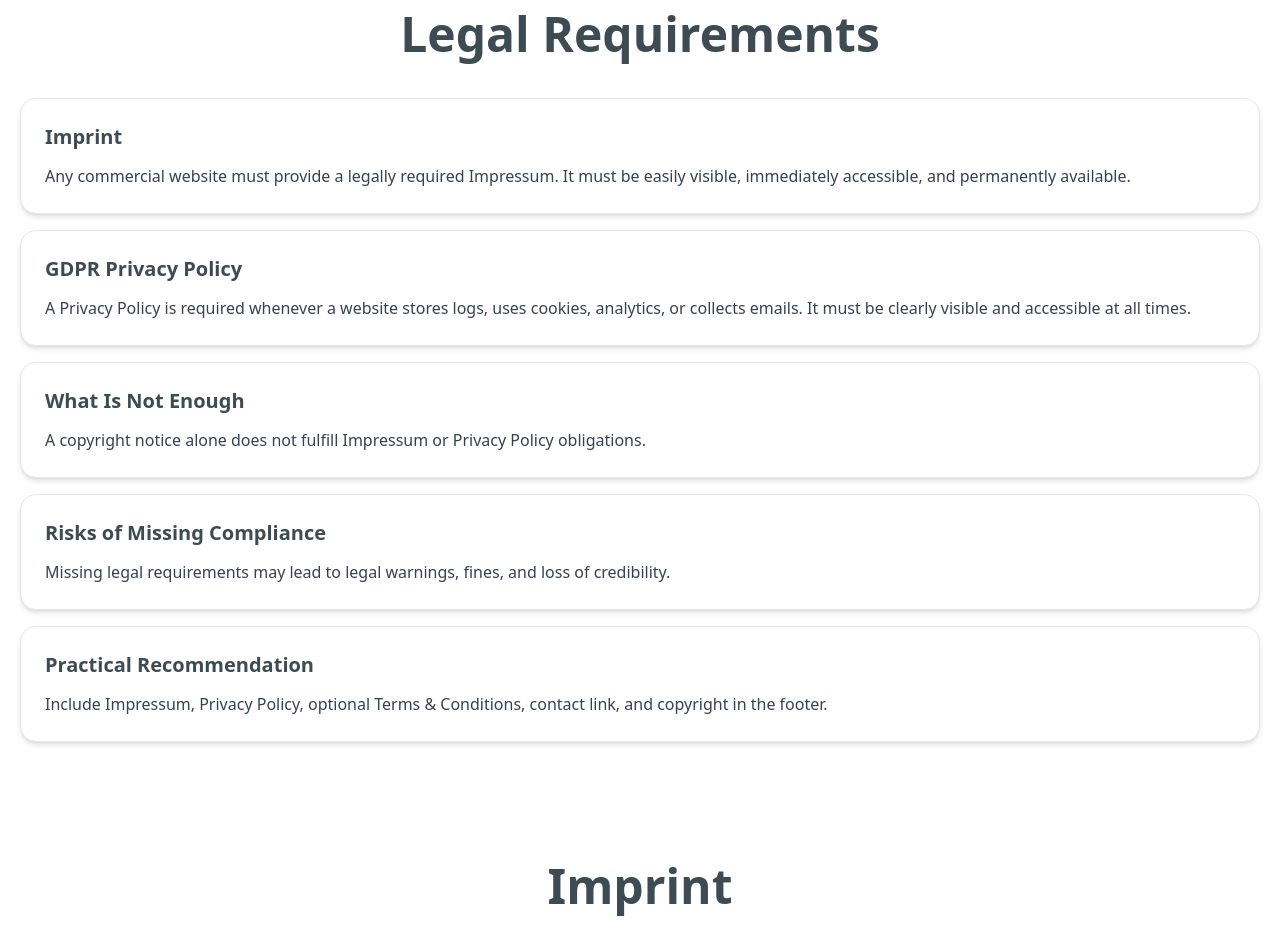
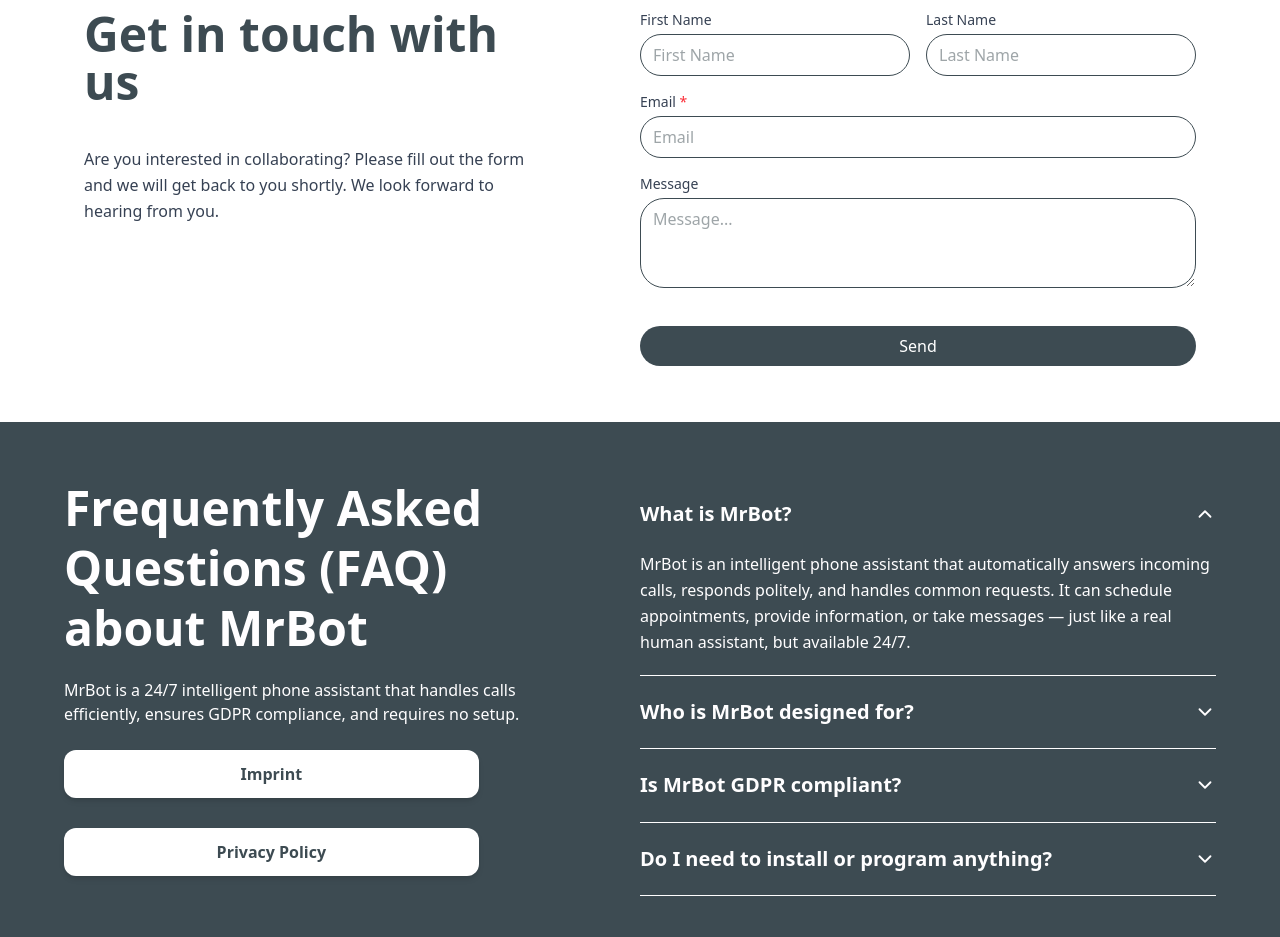
Before and after one commit to ahmed692935/MunifAgent, a React (Vite) app: page / in a window 1280 px wide. Shown: the part 1860-2797 px from the top of the page. Built offline with nearby package versions, Linux system fonts and the light colour scheme.

Commit message:
fixes, ui changes

```diff
--- a/src/Language/de.json
+++ b/src/Language/de.json
@@ -3,8 +3,7 @@
     "home": "Startseite",
     "about": "Über uns",
     "services": "Gesetzliche Anforderungen",
-    "contact": "Kontakt",
-    "imprint": "Impréssum"
+    "contact": "Kontakt"
   },
   "auth": {
     "signup": "Registrieren",
@@ -38,14 +37,15 @@
   "legal": {
     "title": "Rechtliche Anforderungen",
     "impressum": {
+      "button": "Impréssum",
       "title": "Impressum",
       "desc": "Jede kommerzielle Website muss ein rechtlich vorgeschriebenes Impressum bereitstellen. Es muss gut sichtbar, sofort zugänglich und dauerhaft verfügbar sein.",
       "labels": {
         "owner": "Inhaber:",
         "address": "Adresse:",
         "contact": "Kontakt:",
-        "email": "E-Mail:",
-        "phone": "Telefon:",
+        "email": "E-Mail",
+        "phone": "Telefon",
         "responsible": "Verantwortlich für den Inhalt:"
       },
       "data": {
--- a/src/Language/en.json
+++ b/src/Language/en.json
@@ -3,7 +3,6 @@
     "home": "Home",
     "about": "About",
     "services": "Legal Requirements",
-    "imprint": "Imprint",
     "contact": "Contact"
   },
   "auth": {
@@ -39,14 +38,15 @@
   "legal": {
     "title": "Legal Requirements",
     "impressum": {
+      "button": "Imprint",
       "title": "Imprint",
       "desc": "Any commercial website must provide a legally required Impressum. It must be easily visible, immediately accessible, and permanently available.",
       "labels": {
         "owner": "Owner:",
         "address": "Address:",
         "contact": "Contact:",
-        "email": "Email:",
-        "phone": "Phone:",
+        "email": "Email",
+        "phone": "Phone",
         "responsible": "Responsible for content:"
       },
       "data": {
--- a/src/components/LandingPageComponents/Accordion.tsx
+++ b/src/components/LandingPageComponents/Accordion.tsx
@@ -1,6 +1,8 @@
 import { useState, useRef } from "react";
 import { FiChevronDown } from "react-icons/fi";
 import { useTranslation } from "react-i18next";
+import Impressum from "../../components/LandingPageComponents/Impressum";
+import PrivaryPolicy from "../../components/LandingPageComponents/PrivaryPolicy";
 
 function Accordion() {
   const { t } = useTranslation();
@@ -22,15 +24,17 @@
     <section className=" py-14 px-5 bg-[#3d4b52]">
       <div className="max-w-6xl mx-auto">
         <div className="flex flex-col md:flex-row w-full gap-10 justify-between">
-
           {/* Left content */}
           <div className="md:w-[40%] w-full">
             <h2 className="md:text-5xl text-4xl text-[#fffeff] font-bold leading-15">
               {t("faq.title")}
             </h2>
-                        <p className="text-[#fffeff] text-base pt-5">
-                            {t("faq.subtitle")}
-                        </p>
+            <p className="text-[#fffeff] text-base pt-5">{t("faq.subtitle")}</p>
+
+            <div className="mt-6 flex flex-col gap-4">
+              <Impressum />
+              <PrivaryPolicy />
+            </div>
           </div>
 
           {/* Right content */}
@@ -49,7 +53,8 @@
                   >
                     <span>{item.question}</span>
                     <FiChevronDown
-                                            className={`text-[#fffeff] transform transition-transform duration-300 ${isOpen ? "rotate-180" : ""
+                      className={`text-[#fffeff] transform transition-transform duration-300 ${
+                        isOpen ? "rotate-180" : ""
                       }`}
                       size={22}
                     />
@@ -73,7 +78,6 @@
                       {item.answer}
                     </div>
                   </div>
-
                 </div>
               );
             })}
--- a/src/components/LandingPageComponents/Impressum.tsx
+++ b/src/components/LandingPageComponents/Impressum.tsx
@@ -1,3 +1,4 @@
+import { useState } from "react";
 import { useTranslation } from "react-i18next";
 
 type ImpressumData = {
@@ -19,65 +20,80 @@
 
 const Impressum = () => {
   const { t } = useTranslation();
+  const [open, setOpen] = useState(false);
 
   const impressumData = t("legal.impressum.data", {
     returnObjects: true,
   }) as ImpressumData;
+
   const labels = t("legal.impressum.labels", {
     returnObjects: true,
   }) as ImpressumLabels;
 
   return (
+    <>
+      <div className="">
+        <button
+          onClick={() => setOpen(true)}
+          className="px-6 py-3 bg-white font-bold w-[90%] text-[#3d4b52] rounded-xl shadow-md hover:bg-gray-300 transition-all"
+        >
+          {t("legal.impressum.button")}
+        </button>
+      </div>
       <section className="max-w-7xl mx-auto py-16 px-5">
-      <h2 className="text-4xl md:text-5xl font-bold text-[#3d4b52] text-center mb-12">
+        {/* ---------- Button to open Modal ---------- */}
+
+        {/* ---------- POPUP MODAL ---------- */}
+        {open && (
+          <div className="fixed inset-0 bg-black/40 flex items-center justify-center z-50 p-4">
+            <div className="bg-white max-w-2xl w-full rounded-2xl shadow-xl p-8 overflow-y-auto max-h-[90vh]">
+              {/* Header */}
+              <div className="flex justify-between items-center mb-6">
+                <h2 className="text-2xl font-bold text-[#3d4b52]">
                   {t("legal.impressum.title")}
                 </h2>
-
-      <p className="text-center text-gray-600 mb-8">
-        {t("legal.impressum.desc")}
-      </p>
-
-      <div className="bg-white shadow-xl rounded-3xl p-10 border border-gray-200">
-        <div className="grid grid-cols-1 md:grid-cols-2 gap-8">
-          {/* Owner */}
-          <div>
-            <h3 className="text-xl font-semibold text-[#3d4b52] mb-2">
-              {labels.owner}
-            </h3>
-            <p className="text-gray-700">{impressumData.owner}</p>
+                <button
+                  onClick={() => setOpen(false)}
+                  className="text-gray-600 text-xl hover:text-black"
+                >
+                  ✕
+                </button>
               </div>
 
-          {/* Address */}
+              {/* Modal Content */}
+              <div className="space-y-6 text-gray-700 leading-relaxed">
                 <div>
-            <h3 className="text-xl font-semibold text-[#3d4b52] mb-2">
-              {labels.address}
-            </h3>
-            <p className="text-gray-700">{impressumData.address}</p>
+                  <h3 className="font-semibold text-lg">{labels.owner}</h3>
+                  <p>{impressumData.owner}</p>
                 </div>
 
-          {/* Contact */}
                 <div>
-            <h3 className="text-xl font-semibold text-[#3d4b52] mb-2">
-              {labels.contact}
-            </h3>
-            <p className="text-gray-700">
-              {labels.email} {impressumData.email}
+                  <h3 className="font-semibold text-lg">{labels.address}</h3>
+                  <p>{impressumData.address}</p>
+                </div>
+
+                <div>
+                  <h3 className="font-semibold text-lg">{labels.contact}</h3>
+                  <p>
+                    {labels.email}: {impressumData.email}
                   </p>
-            <p className="text-gray-700">
-              {labels.phone} {impressumData.phone}
+                  <p>
+                    {labels.phone}: {impressumData.phone}
                   </p>
                 </div>
 
-          {/* Responsible */}
                 <div>
-            <h3 className="text-xl font-semibold text-[#3d4b52] mb-2">
+                  <h3 className="font-semibold text-lg">
                     {labels.responsible}
                   </h3>
-            <p className="text-gray-700">{impressumData.responsible}</p>
+                  <p>{impressumData.responsible}</p>
                 </div>
               </div>
             </div>
+          </div>
+        )}
       </section>
+    </>
   );
 };
 
--- a/src/components/LandingPageComponents/Navbar.tsx
+++ b/src/components/LandingPageComponents/Navbar.tsx
@@ -25,7 +25,7 @@
     { key: "about", label: t("menu.about") },
     { key: "services", label: t("menu.services") },
     { key: "contact", label: t("menu.contact") },
-    { key: "imprint", label: t("menu.imprint") },
+    // { key: "imprint", label: t("menu.imprint") },
   ];
 
   const changeLanguage = (lang: string) => i18n.changeLanguage(lang);
--- a/src/components/LandingPageComponents/PrivaryPolicy.tsx
+++ b/src/components/LandingPageComponents/PrivaryPolicy.tsx
@@ -129,6 +129,7 @@
 // };
 
 // export default PrivacyPolicyModal;
+
 import { useState } from "react";
 import { useTranslation } from "react-i18next";
 
@@ -165,12 +166,14 @@
   return (
     <>
       {/* Button */}
-      <button
-        onClick={() => setOpen(true)}
-        className="px-6 py-3 w-[50%] bg-[#3d4b52] text-white rounded-xl shadow-md hover:bg-[#2d3a40] transition-all"
-      >
-        {t("legal.privacyPolicy.button")}
-      </button>
+      <div className="relative">
+        <button
+          onClick={() => setOpen(true)}
+          className=" py-3 absolute -top-[130px] w-[90%] font-bold bg-white text-[#3d4b52] rounded-xl shadow-md hover:bg-gray-300 transition-all"
+        >
+          {t("legal.privacyPolicy.button")}
+        </button>
+      </div>
 
       {/* Modal */}
       {open && (
--- a/src/pages/LandingPage.tsx
+++ b/src/pages/LandingPage.tsx
@@ -1,17 +1,17 @@
 // import { lazy, useState, useEffect } from "react"
 import { lazy } from "react";
 import Navbar from "../components/LandingPageComponents/Navbar";
-import Impressum from "../components/LandingPageComponents/Impressum";
-import PrivaryPolicy from "../components/LandingPageComponents/PrivaryPolicy";
+// import Impressum from "../components/LandingPageComponents/Impressum";
+// import PrivaryPolicy from "../components/LandingPageComponents/PrivaryPolicy";
 
 const HeroSection = lazy(
   () => import("../components/LandingPageComponents/HeroSection")
 );
 const About = lazy(() => import("../components/LandingPageComponents/About"));
 const Works = lazy(() => import("../components/LandingPageComponents/Works"));
-const Services = lazy(
-  () => import("../components/LandingPageComponents/Services")
-);
+// const Services = lazy(
+//   () => import("../components/LandingPageComponents/Services")
+// );
 const Contact = lazy(
   () => import("../components/LandingPageComponents/Contact")
 );
@@ -97,11 +97,11 @@
       <HeroSection />
       <About />
       <Works />
-      <Services />
-      <Impressum />
+      {/* <Services /> */}
+      {/* <Impressum />
       <div className="flex justify-center">
         <PrivaryPolicy />
-      </div>
+      </div> */}
       <Contact />
       <Accordion />
       <Footer />
```
Lines whose indentation alone changed are shown as unchanged.
